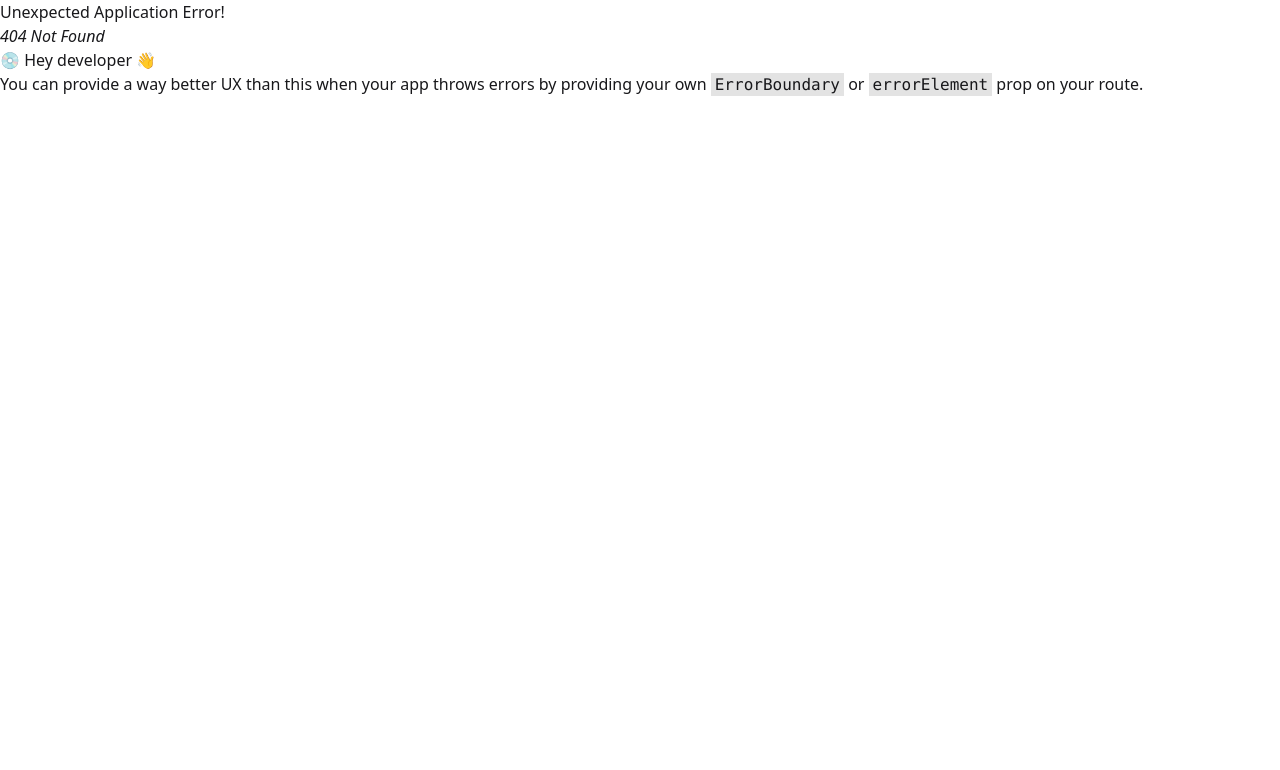
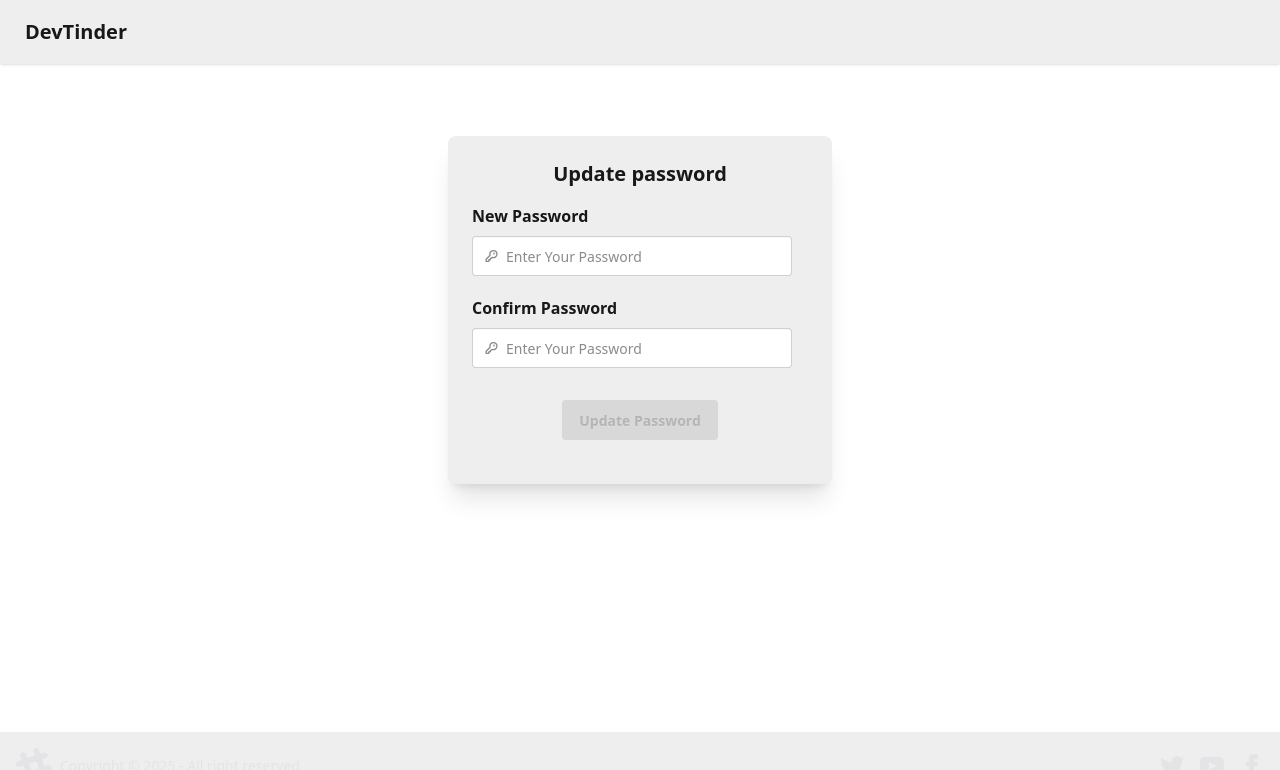
Before and after one commit to amanagrawal318/devTinder-web, a React (Vite) app: page /update-password in a window 1280 px wide. Before the commit this address had no page. Shown: the top 770 px of the page. Built offline with nearby package versions, Linux system fonts and the light colour scheme; no server answers.

Commit message:
Added update password page

```diff
--- a/src/App.tsx
+++ b/src/App.tsx
@@ -9,6 +9,7 @@ import Feed from "./components/Feed";
 import EditProfile from "./components/EditProfile";
 import Connections from "./components/Connections";
 import Requests from "./components/Requests";
+import UpdatePassword from "./components/UpdatePassword";
 
 function App() {
   const router = createBrowserRouter([
@@ -44,6 +45,10 @@ function App() {
           path: "requests",
           element: <Requests />,
         },
+        {
+          path: "update-password",
+          element: <UpdatePassword />,
+        },
       ],
     },
   ]);
--- a/src/components/Header.tsx
+++ b/src/components/Header.tsx
@@ -68,6 +68,9 @@ const Header: React.FC = () => {
                   <Link to={"/requests"}>Requests</Link>
                 </li>
                 <li>
+                  <Link to={"/update-password"}>Update Password</Link>
+                </li>
+                <li>
                   <button onClick={handleLogout}>Logout</button>
                 </li>
               </ul>
--- a/src/components/SignUp.tsx
+++ b/src/components/SignUp.tsx
@@ -3,8 +3,7 @@ import axios from "axios";
 import { useState } from "react";
 import { useNavigate } from "react-router-dom";
 import { BASE_URL } from "../utils/constants";
-import type { User } from "../store/types";
-import { useDispatch, useSelector } from "react-redux";
+import { useDispatch } from "react-redux";
 import { addUser } from "../store/userSlice";
 
 const SignUp = () => {
@@ -13,7 +12,6 @@ const SignUp = () => {
   const [email, setEmail] = useState<string>("");
   const [password, setPassword] = useState<string>("");
   const [error, setError] = useState<string>("");
-  const user: User = useSelector((state: any) => state.user.data);
   const navigate = useNavigate();
   const dispatch = useDispatch();
 
--- /dev/null
+++ b/src/components/UpdatePassword.tsx
@@ -0,0 +1,150 @@
+/* eslint-disable @typescript-eslint/no-explicit-any */
+import axios from "axios";
+import React from "react";
+import { BASE_URL } from "../utils/constants";
+import { useNavigate } from "react-router-dom";
+
+const UpdatePassword = () => {
+  const [newPassword, setNewPassword] = React.useState<string>("");
+  const [confirmPassword, setConfirmPassword] = React.useState<string>("");
+  const [showToast, setShowToast] = React.useState(false);
+  const navigate = useNavigate();
+  const HandleUpdatePassword = async () => {
+    try {
+      const response = await axios.patch(
+        `${BASE_URL}/profile/password`,
+        { password: newPassword },
+        { withCredentials: true }
+      );
+      console.log("Password updated successfully:", response.data);
+      if (response.status === 200) {
+        setShowToast(true);
+        setTimeout(() => {
+          setShowToast(false);
+          navigate("/");
+        }, 3000);
+      }
+    } catch (error: any) {
+      console.error("Error updating password:", error?.response?.data || error);
+    }
+  };
+
+  return (
+    <div className="flex justify-center my-18">
+      <div className="card bg-base-300 w-96 shadow-xl">
+        <div className="card-body">
+          <h2 className="card-title justify-center text-xl">Update password</h2>
+
+          <fieldset className="fieldset">
+            <legend className="fieldset-legend text-base">New Password</legend>
+            <label className="input validator">
+              <svg
+                className="h-[1em] opacity-50"
+                xmlns="http://www.w3.org/2000/svg"
+                viewBox="0 0 24 24"
+              >
+                <g
+                  strokeLinejoin="round"
+                  strokeLinecap="round"
+                  strokeWidth="2.5"
+                  fill="none"
+                  stroke="currentColor"
+                >
+                  <path d="M2.586 17.414A2 2 0 0 0 2 18.828V21a1 1 0 0 0 1 1h3a1 1 0 0 0 1-1v-1a1 1 0 0 1 1-1h1a1 1 0 0 0 1-1v-1a1 1 0 0 1 1-1h.172a2 2 0 0 0 1.414-.586l.814-.814a6.5 6.5 0 1 0-4-4z"></path>
+                  <circle
+                    cx="16.5"
+                    cy="7.5"
+                    r=".5"
+                    fill="currentColor"
+                  ></circle>
+                </g>
+              </svg>
+              <input
+                type="password"
+                value={newPassword}
+                onChange={(e) => setNewPassword(e.target.value)}
+                required
+                placeholder="Enter Your Password"
+                minLength={8}
+                pattern="(?=.*\d)(?=.*[a-z])(?=.*[A-Z]).{8,}"
+                title="Must be more than 8 characters, including number, lowercase letter, uppercase letter"
+              />
+            </label>
+            <p className="validator-hint hidden">
+              Must be more than 8 characters, including atleast one number, one
+              lowercase letter, one uppercase letter and one special character
+            </p>
+          </fieldset>
+          <fieldset className="fieldset">
+            <legend className="fieldset-legend text-base">
+              {" "}
+              Confirm Password
+            </legend>
+            <label className="input validator">
+              <svg
+                className="h-[1em] opacity-50"
+                xmlns="http://www.w3.org/2000/svg"
+                viewBox="0 0 24 24"
+              >
+                <g
+                  strokeLinejoin="round"
+                  strokeLinecap="round"
+                  strokeWidth="2.5"
+                  fill="none"
+                  stroke="currentColor"
+                >
+                  <path d="M2.586 17.414A2 2 0 0 0 2 18.828V21a1 1 0 0 0 1 1h3a1 1 0 0 0 1-1v-1a1 1 0 0 1 1-1h1a1 1 0 0 0 1-1v-1a1 1 0 0 1 1-1h.172a2 2 0 0 0 1.414-.586l.814-.814a6.5 6.5 0 1 0-4-4z"></path>
+                  <circle
+                    cx="16.5"
+                    cy="7.5"
+                    r=".5"
+                    fill="currentColor"
+                  ></circle>
+                </g>
+              </svg>
+              <input
+                type="password"
+                value={confirmPassword}
+                onChange={(e) => setConfirmPassword(e.target.value)}
+                required
+                placeholder="Enter Your Password"
+                minLength={8}
+                pattern="(?=.*\d)(?=.*[a-z])(?=.*[A-Z]).{8,}"
+                title="Must be more than 8 characters, including number, lowercase letter, uppercase letter"
+              />
+            </label>
+            <p className="validator-hint hidden">
+              Must be more than 8 characters, including atleast one number, one
+              lowercase letter, one uppercase letter and one special character
+            </p>
+          </fieldset>
+          {newPassword !== confirmPassword && (
+            <p className="text-red-500">{"Passwords do not match"}</p>
+          )}
+          <div className="card-actions justify-center my-5">
+            <button
+              className="btn btn-primary"
+              onClick={HandleUpdatePassword}
+              disabled={
+                !newPassword ||
+                !confirmPassword ||
+                newPassword !== confirmPassword
+              }
+            >
+              Update Password
+            </button>
+          </div>
+        </div>
+      </div>
+      {showToast && (
+        <div className="toast toast-top toast-center">
+          <div className="alert alert-success">
+            <span>Password updated successfully.</span>
+          </div>
+        </div>
+      )}
+    </div>
+  );
+};
+
+export default UpdatePassword;
```
